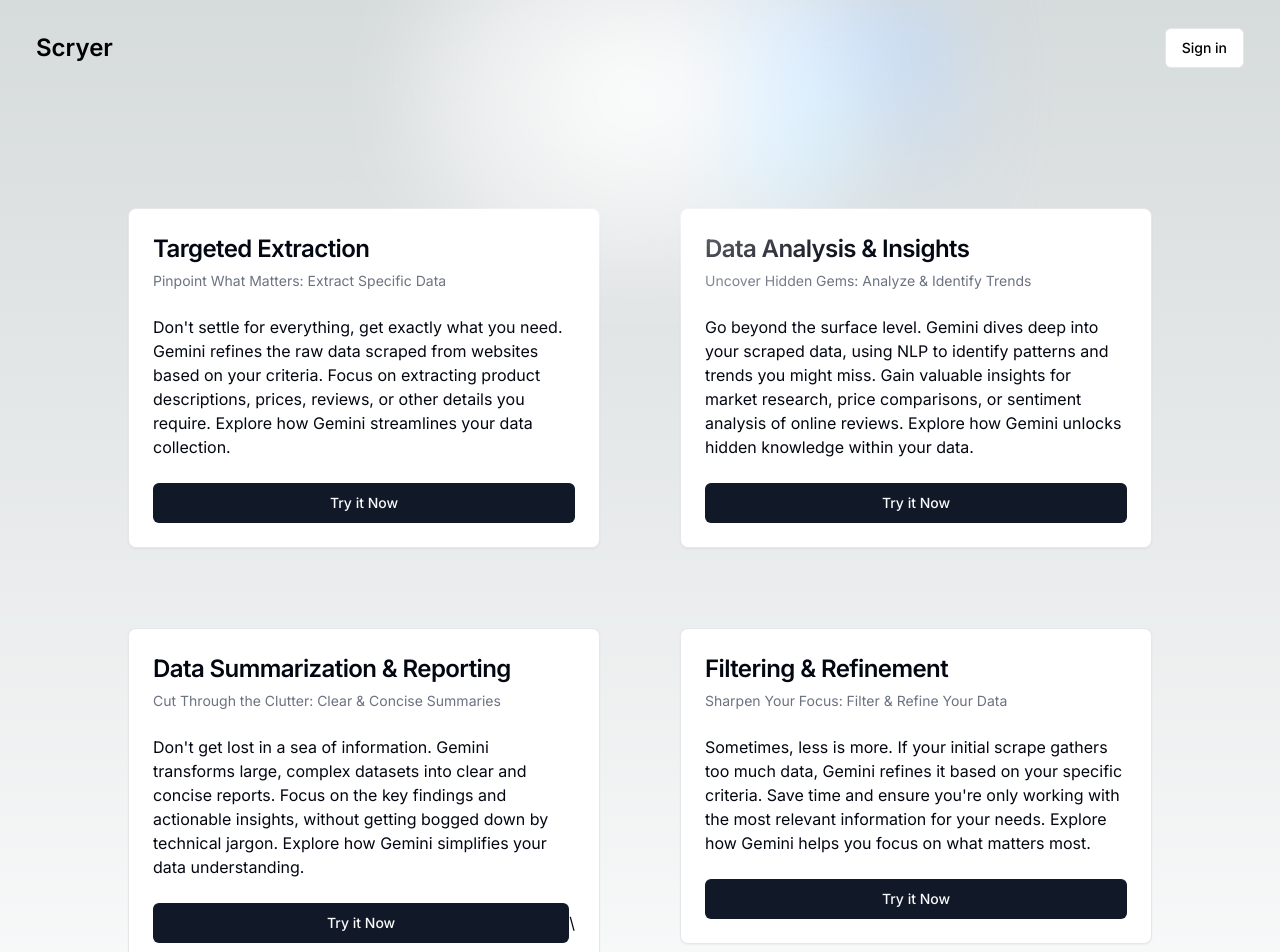
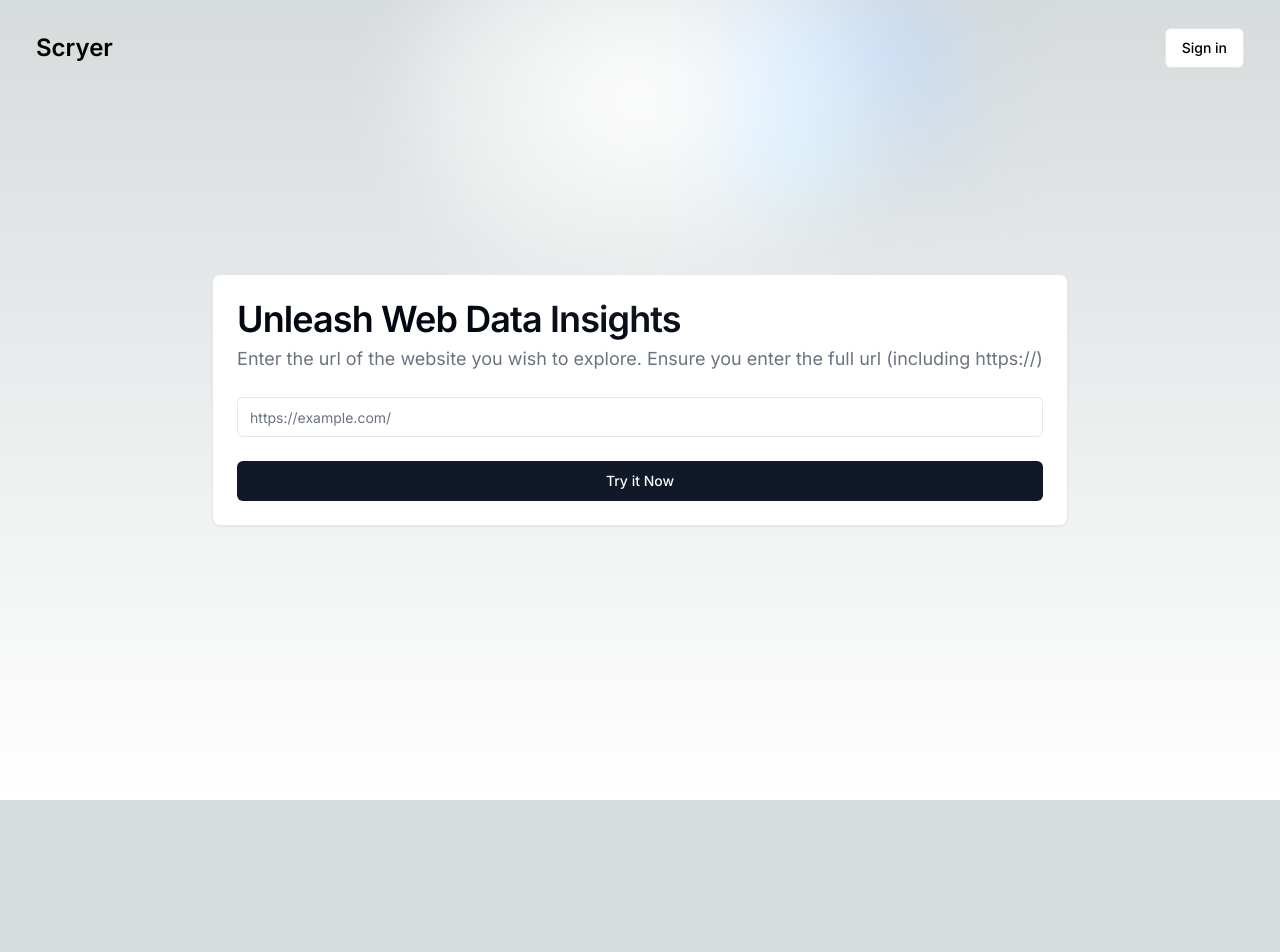
Before and after one commit to davidumoru/scryer, a Next.js app in the folder client/: page /dashboard in a window 1280 px wide. Shown: the top 952 px of the page. After the commit the page ends 800 px from the top, so only its background shows below. Built offline with nearby package versions, Linux system fonts and the light colour scheme.

Commit message:
Add form for url input

```diff
--- a/client/app/dashboard/page.tsx
+++ b/client/app/dashboard/page.tsx
@@ -1,4 +1,3 @@
-/* eslint-disable react/no-unescaped-entities */
 import {
   CardTitle,
   CardDescription,
@@ -7,6 +6,7 @@ import {
   CardFooter,
   Card,
 } from "@/components/ui/card";
+import { Input } from "@/components/ui/input";
 import { Button } from "@/components/ui/button";
 import Link from "next/link";
 
@@ -14,21 +14,21 @@ export default function Features() {
   return (
     <main className="flex min-h-screen flex-col justify-between lg:p-24 lg:items-center">
       <div className="relative flex place-items-center before:absolute before:h-[300px] before:w-[480px] before:-translate-x-1/2 before:rounded-full before:bg-gradient-radial before:from-white before:to-transparent before:blur-2xl before:content-[''] after:absolute after:-z-20 after:h-[180px] after:w-[240px] after:translate-x-1/3 after:bg-gradient-conic after:from-sky-200 after:via-blue-200 after:blur-2xl after:content-[''] before:dark:bg-gradient-to-br before:dark:from-transparent before:dark:to-blue-700 before:dark:opacity-10 after:dark:from-sky-900 after:dark:via-[#0141ff] after:dark:opacity-40 before:lg:h-[360px]"></div>
-      <div className="grid gap-10 px-8 py-28 md:grid-cols-2 md:gap-20">
-        <div>
+      <div className="mx-auto p-10">
         <Card>
           <CardHeader>
-              <CardTitle className="text-2xl">Targeted Extraction</CardTitle>
-              <CardDescription>
-                Pinpoint What Matters: Extract Specific Data
+            <CardTitle className="text-3xl lg:text-4xl">
+              Unleash Web Data Insights
+            </CardTitle>
+            <CardDescription className="text-base lg:text-lg">
+              Enter the url of the website you wish to explore. Ensure you enter
+              the full url (including https://)
             </CardDescription>
           </CardHeader>
           <CardContent className="space-y-4">
-              Don't settle for everything, get exactly what you need. Gemini
-              refines the raw data scraped from websites based on your criteria.
-              Focus on extracting product descriptions, prices, reviews, or
-              other details you require. Explore how Gemini streamlines your
-              data collection.
+            <div className="space-y-2">
+              <Input id="url" placeholder="https://example.com/" required />
+            </div>
           </CardContent>
           <CardFooter>
             <Button className="w-full">
@@ -37,81 +37,7 @@ export default function Features() {
           </CardFooter>
         </Card>
       </div>
-
-        <div>
-          <Card>
-            <CardHeader>
-              <CardTitle className="text-2xl">
-                Data Analysis & Insights
-              </CardTitle>
-              <CardDescription>
-                Uncover Hidden Gems: Analyze & Identify Trends
-              </CardDescription>
-            </CardHeader>
-            <CardContent className="space-y-4">
-              Go beyond the surface level. Gemini dives deep into your scraped
-              data, using NLP to identify patterns and trends you might miss.
-              Gain valuable insights for market research, price comparisons, or
-              sentiment analysis of online reviews. Explore how Gemini unlocks
-              hidden knowledge within your data.
-            </CardContent>
-            <CardFooter>
-              <Button className="w-full">
-                <Link href="dashboard/analyse">Try it Now</Link>
-              </Button>
-            </CardFooter>
-          </Card>
-        </div>
-
-        <div>
-          <Card>
-            <CardHeader>
-              <CardTitle className="text-2xl">
-                Data Summarization & Reporting
-              </CardTitle>
-              <CardDescription>
-                Cut Through the Clutter: Clear & Concise Summaries
-              </CardDescription>
-            </CardHeader>
-            <CardContent className="space-y-4">
-              Don't get lost in a sea of information. Gemini transforms large,
-              complex datasets into clear and concise reports. Focus on the key
-              findings and actionable insights, without getting bogged down by
-              technical jargon. Explore how Gemini simplifies your data
-              understanding.
-            </CardContent>
-            <CardFooter>
-              <Button className="w-full">
-                <Link href="dashboard/summarize">Try it Now</Link>
-              </Button>
-              \
-            </CardFooter>
-          </Card>
-        </div>
-
-        <div>
-          <Card>
-            <CardHeader>
-              <CardTitle className="text-2xl">Filtering & Refinement</CardTitle>
-              <CardDescription>
-                Sharpen Your Focus: Filter & Refine Your Data
-              </CardDescription>
-            </CardHeader>
-            <CardContent className="space-y-4">
-              Sometimes, less is more. If your initial scrape gathers too much
-              data, Gemini refines it based on your specific criteria. Save time
-              and ensure you're only working with the most relevant information
-              for your needs. Explore how Gemini helps you focus on what matters
-              most.
-            </CardContent>
-            <CardFooter>
-              <Button className="w-full">
-                <Link href="dashboard/filter">Try it Now</Link>
-              </Button>
-            </CardFooter>
-          </Card>
-        </div>
-      </div>
+      <div></div>
     </main>
   );
 }
```
Lines whose indentation alone changed are shown as unchanged.
